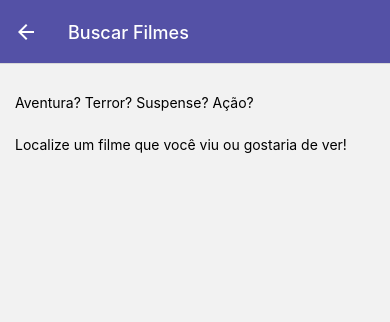
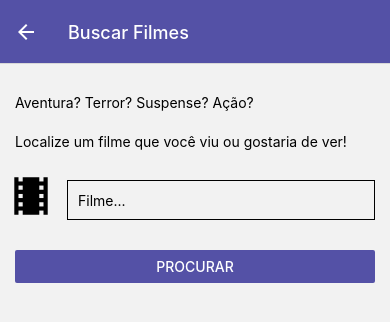
Before and after one commit to thiagoribeiro2003/dahora-filmes, a React Native app: screen /FormBusca in a window 390 px wide. Shown: the top 322 px of the page. Built offline with nearby package versions, Linux system fonts and the light colour scheme.

Commit message:
Fazendo exercicio

```diff
--- a/src/screens/FormBusca.js
+++ b/src/screens/FormBusca.js
@@ -1,5 +1,13 @@
-import { Button, SafeAreaView, StyleSheet, Text, View } from "react-native";
+import {
+  Button,
+  SafeAreaView,
+  StyleSheet,
+  Text,
+  View,
+  TextInput,
+} from "react-native";
 import React from "react";
+import { MaterialIcons } from "@expo/vector-icons";
 
 const FormBusca = () => {
   return (
@@ -9,7 +17,19 @@ const FormBusca = () => {
         Localize um filme que você viu ou gostaria de ver!
       </Text>
 
-      <View></View>
+      <View style={estilos.areaBusca}>
+        <MaterialIcons
+          style={estilos.icone}
+          name="local-movies"
+          size={50}
+          color="black"
+        />
+        <TextInput style={estilos.inputBusca} placeholder="Filme..." />
+      </View>
+
+      <View style={estilos.botaoBusca}>
+        <Button title="Procurar" color="#5451a6" />
+      </View>
     </SafeAreaView>
   );
 };
@@ -24,7 +44,24 @@ const estilos = StyleSheet.create({
   },
   textoBusca2: {
     margin: 15,
-    marginTop: 10,
+    marginTop: 7,
     textAlign: "left",
   },
+  areaBusca: {
+    flexDirection: "row",
+  },
+  inputBusca: {
+    height: 40,
+    width: "80%",
+    margin: 15,
+    marginLeft: 5,
+    borderWidth: 1,
+    padding: 10,
+  },
+  botaoBusca: {
+    margin: 15,
+  },
+  icone: {
+    margin: 6,
+  },
 });
```
